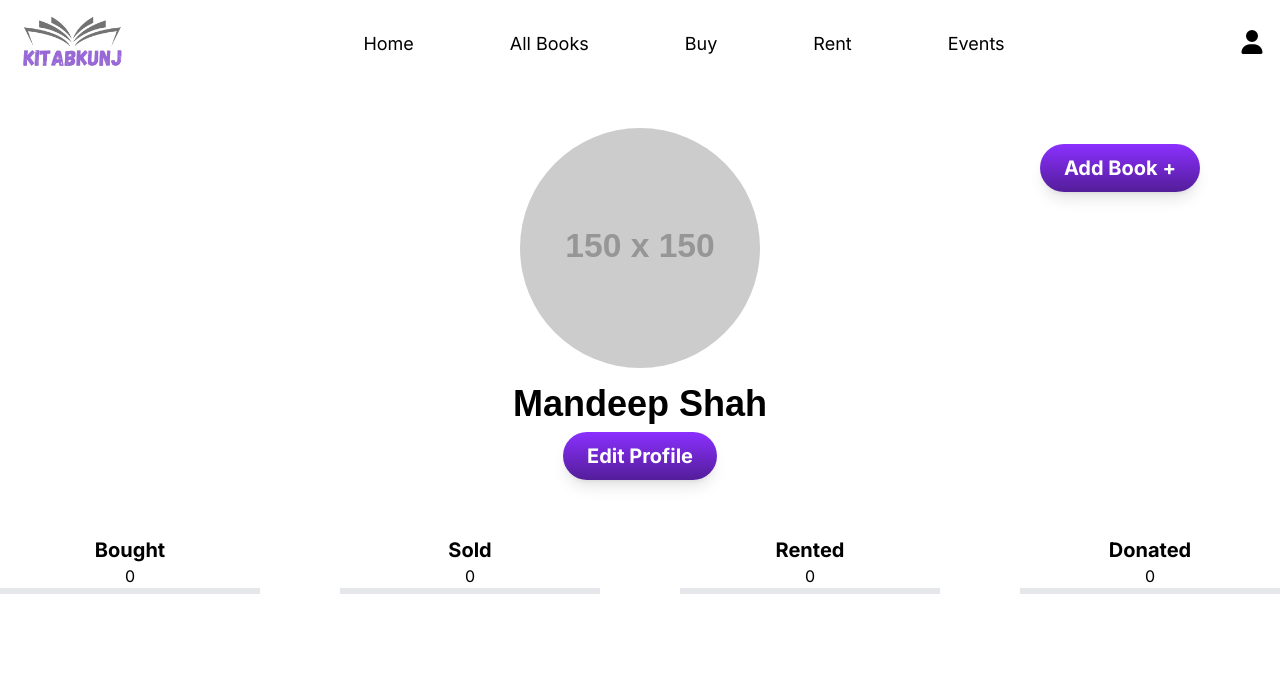
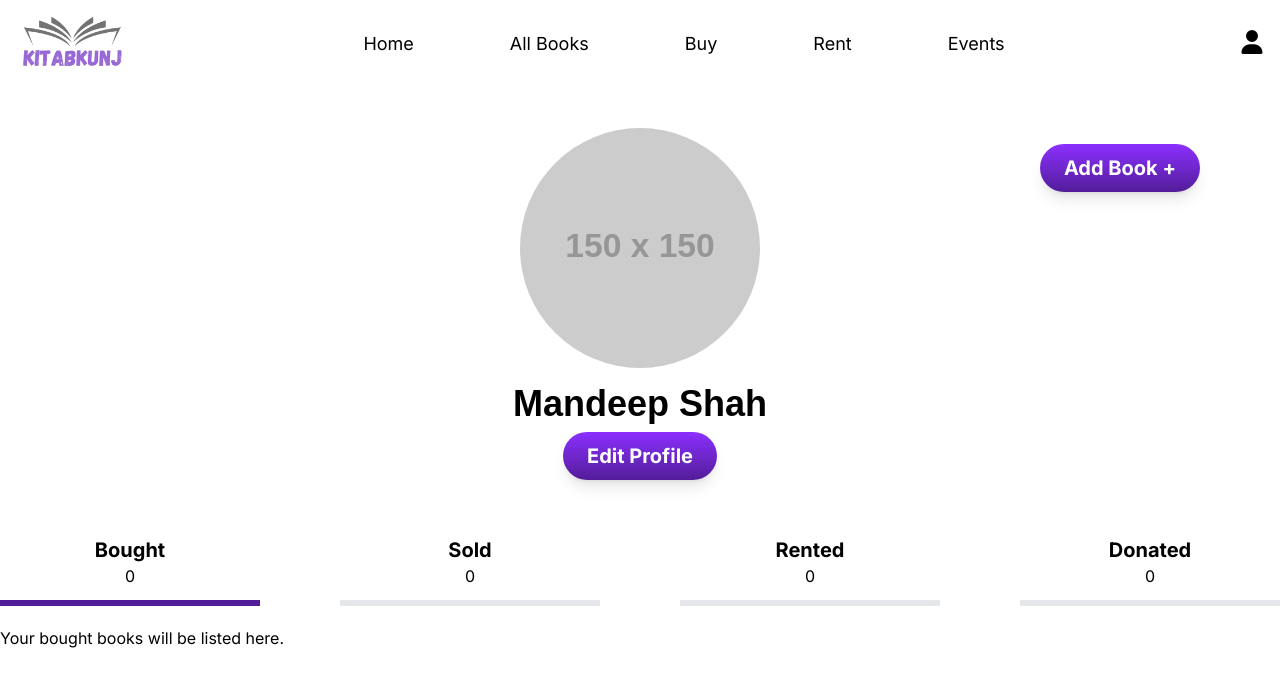
Before and after one commit to MandipKumarKanu/kitab-kunj-firebase, a React (Vite) app: page /profile in a window 1280 px wide. Shown: the top 686 px of the page. Built offline with nearby package versions, Linux system fonts and the light colour scheme.

Commit message:
navlinks -> tab in profile

```diff
--- a/src/components/ProfileBooks.jsx
+++ b/src/components/ProfileBooks.jsx
@@ -1,55 +1,50 @@
-import React from "react";
-import { NavLink } from "react-router-dom";
+import React, { useState } from "react";
 
 const ProfileBooks = () => {
+  const [activeTab, setActiveTab] = useState("bought");
+
+  const tabs = [
+    { name: "Bought", value: "bought", count: 0 },
+    { name: "Sold", value: "sold", count: 0 },
+    { name: "Rented", value: "rented", count: 0 },
+    { name: "Donated", value: "donated", count: 0 },
+  ];
+
+  const renderContent = () => {
+    switch (activeTab) {
+      case "bought":
+        return <div>Your bought books will be listed here.</div>;
+      case "sold":
+        return <div>Your sold books will be listed here.</div>;
+      case "rented":
+        return <div>Your rented books will be listed here.</div>;
+      case "donated":
+        return <div>Your donated books will be listed here.</div>;
+      default:
+        return null;
+    }
+  };
+
   return (
     <div className="m-auto max-w-[1500px] mt-14">
       <ul className="flex m-auto max-w-[1300px] justify-between items-center gap-20">
-        <NavLink
-          className={({ isActive }) =>
-            `flex flex-col justify-between items-center border-b-[6px] ${
-              isActive ? "border-b-primaryColor" : "border-b-gray-200"
-            } rounded-t-lg w-1/4`
-          }
-          to="/bought"
-        >
-          <span className="font-inter font-bold text-xl">Bought</span>
-          <span>0</span>
-        </NavLink>
-        <NavLink
-          className={({ isActive }) =>
-            `flex flex-col justify-between items-center border-b-[6px] ${
-              isActive ? "border-b-primaryColor" : "border-b-gray-200"
-            } rounded-t-lg w-1/4`
-          }
-          to="/sold"
-        >
-          <span className="font-inter font-bold text-xl">Sold</span>
-          <span>0</span>
-        </NavLink>
-        <NavLink
-          className={({ isActive }) =>
-            `flex flex-col justify-between items-center border-b-[6px] ${
-              isActive ? "border-b-primaryColor" : "border-b-gray-200"
-            } rounded-t-lg w-1/4`
-          }
-          to="/rented"
-        >
-          <span className="font-inter font-bold text-xl">Rented</span>
-          <span>0</span>
-        </NavLink>
-        <NavLink
-          className={({ isActive }) =>
-            `flex flex-col justify-between items-center border-b-[6px] ${
-              isActive ? "border-b-primaryColor" : "border-b-gray-200"
-            } rounded-t-lg w-1/4`
-          }
-          to="/donated"
-        >
-          <span className="font-inter font-bold text-xl">Donated</span>
-          <span>0</span>
-        </NavLink>
+        {tabs.map((tab) => (
+          <li
+            key={tab.value}
+            className={`flex flex-col justify-between items-center border-b-[6px] pb-3 ${
+              activeTab === tab.value
+                ? "border-b-primaryColor"
+                : "border-b-gray-200"
+            } rounded-t-lg w-1/4 cursor-pointer`}
+            onClick={() => setActiveTab(tab.value)}
+          >
+            <span className="font-inter font-bold text-xl">{tab.name}</span>
+            <span>{tab.count}</span>
+          </li>
+        ))}
       </ul>
+
+      <div className="mt-5">{renderContent()}</div>
     </div>
   );
 };
```
